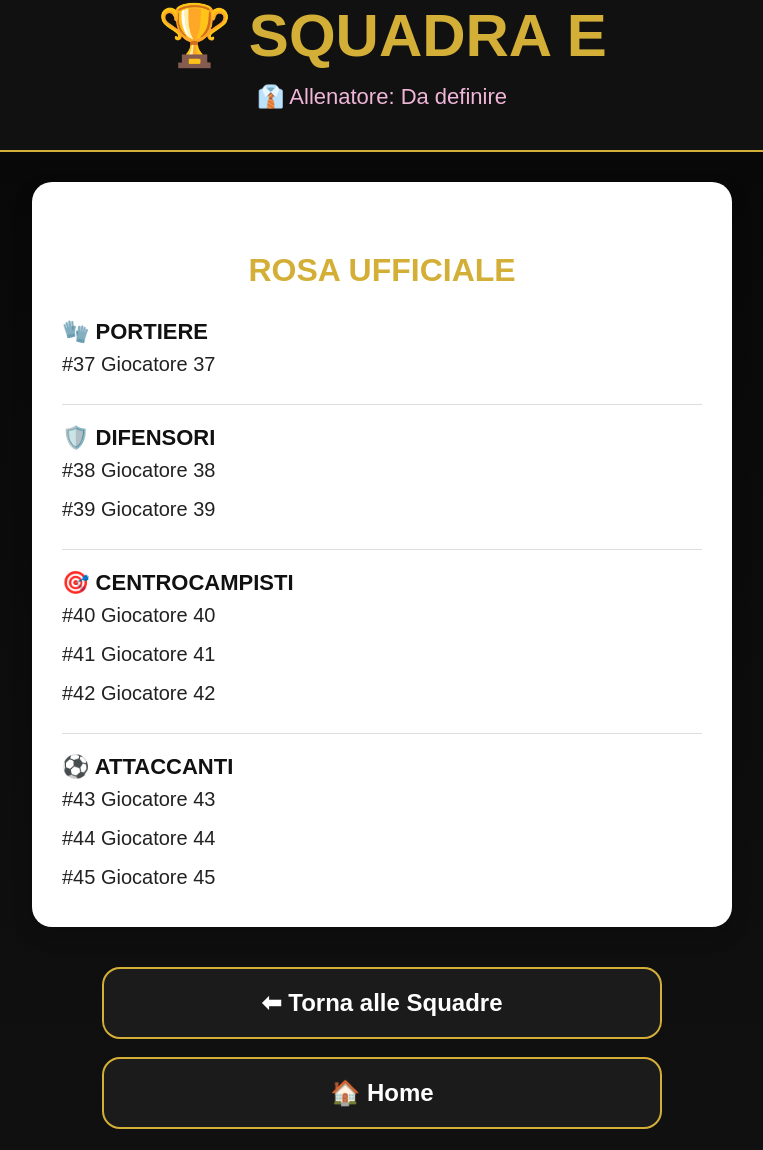
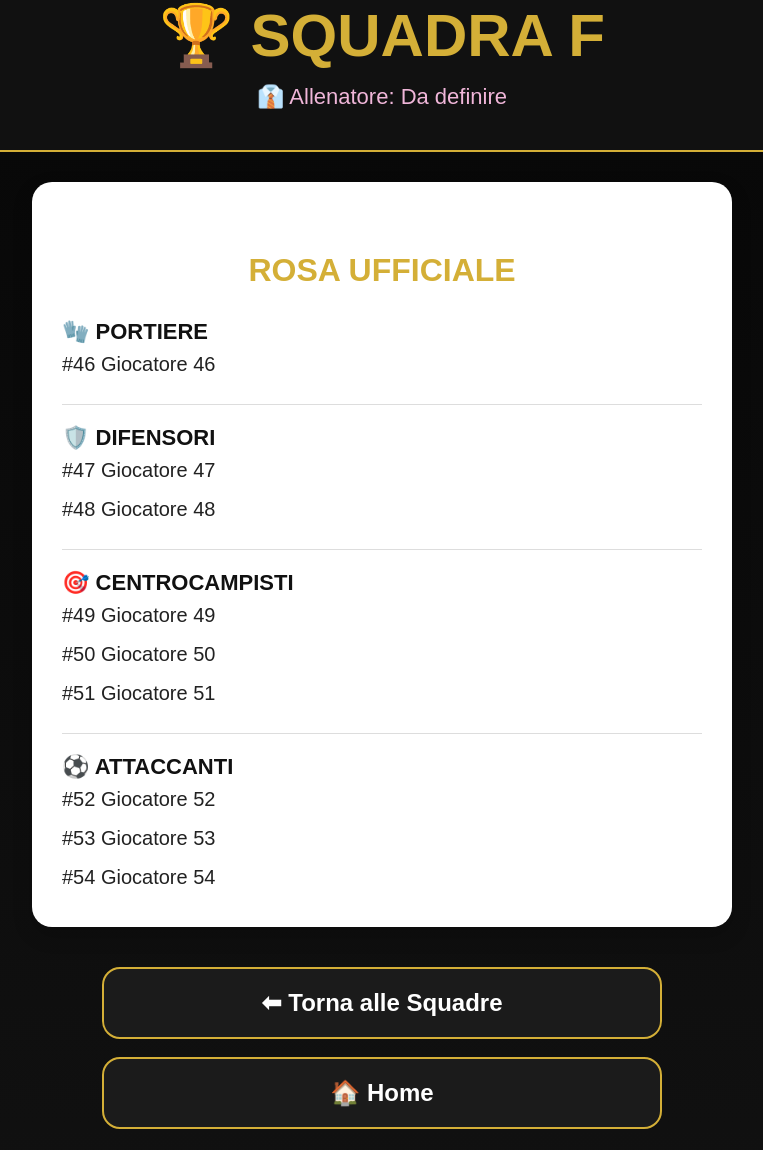
Before and after one commit to giovimilan2010-lab/Palermo-Mundial-Cup-Live, a plain HTML site: page squadraE.html in a window 1280 px wide. Shown: the part 241-1391 px from the top of the page, without its empty margins (258-1021 px from the left). Drawn offline with Linux system fonts and the light colour scheme.

Commit message:
Update squadraE.html

```diff
--- a/squadraE.html
+++ b/squadraE.html
@@ -4,7 +4,7 @@
 <head>
 <meta charset="UTF-8">
 <meta name="viewport" content="width=device-width, initial-scale=1.0">
-<title>Squadra E | Palermo Mundial Cup</title>
+<title>Squadra F | Palermo Mundial Cup</title>
 <link rel="stylesheet" href="style.css">
 </head>
 
@@ -14,7 +14,7 @@
 
 <img src="1000391582.jpg" class="logo">
 
-<h1>🏆 SQUADRA E</h1>
+<h1>🏆 SQUADRA F</h1>
 
 <p>👔 Allenatore: Da definire</p>
 
@@ -25,27 +25,27 @@
 <h2>ROSA UFFICIALE</h2>
 
 <h3>🧤 PORTIERE</h3>
-<p>#37 Giocatore 37</p>
+<p>#46 Giocatore 46</p>
 
 <hr>
 
 <h3>🛡️ DIFENSORI</h3>
-<p>#38 Giocatore 38</p>
-<p>#39 Giocatore 39</p>
+<p>#47 Giocatore 47</p>
+<p>#48 Giocatore 48</p>
 
 <hr>
 
 <h3>🎯 CENTROCAMPISTI</h3>
-<p>#40 Giocatore 40</p>
-<p>#41 Giocatore 41</p>
-<p>#42 Giocatore 42</p>
+<p>#49 Giocatore 49</p>
+<p>#50 Giocatore 50</p>
+<p>#51 Giocatore 51</p>
 
 <hr>
 
 <h3>⚽ ATTACCANTI</h3>
-<p>#43 Giocatore 43</p>
-<p>#44 Giocatore 44</p>
-<p>#45 Giocatore 45</p>
+<p>#52 Giocatore 52</p>
+<p>#53 Giocatore 53</p>
+<p>#54 Giocatore 54</p>
 
 </section>
 
@@ -66,4 +66,5 @@
 </footer>
 
 </body>
+
 </html>
```
